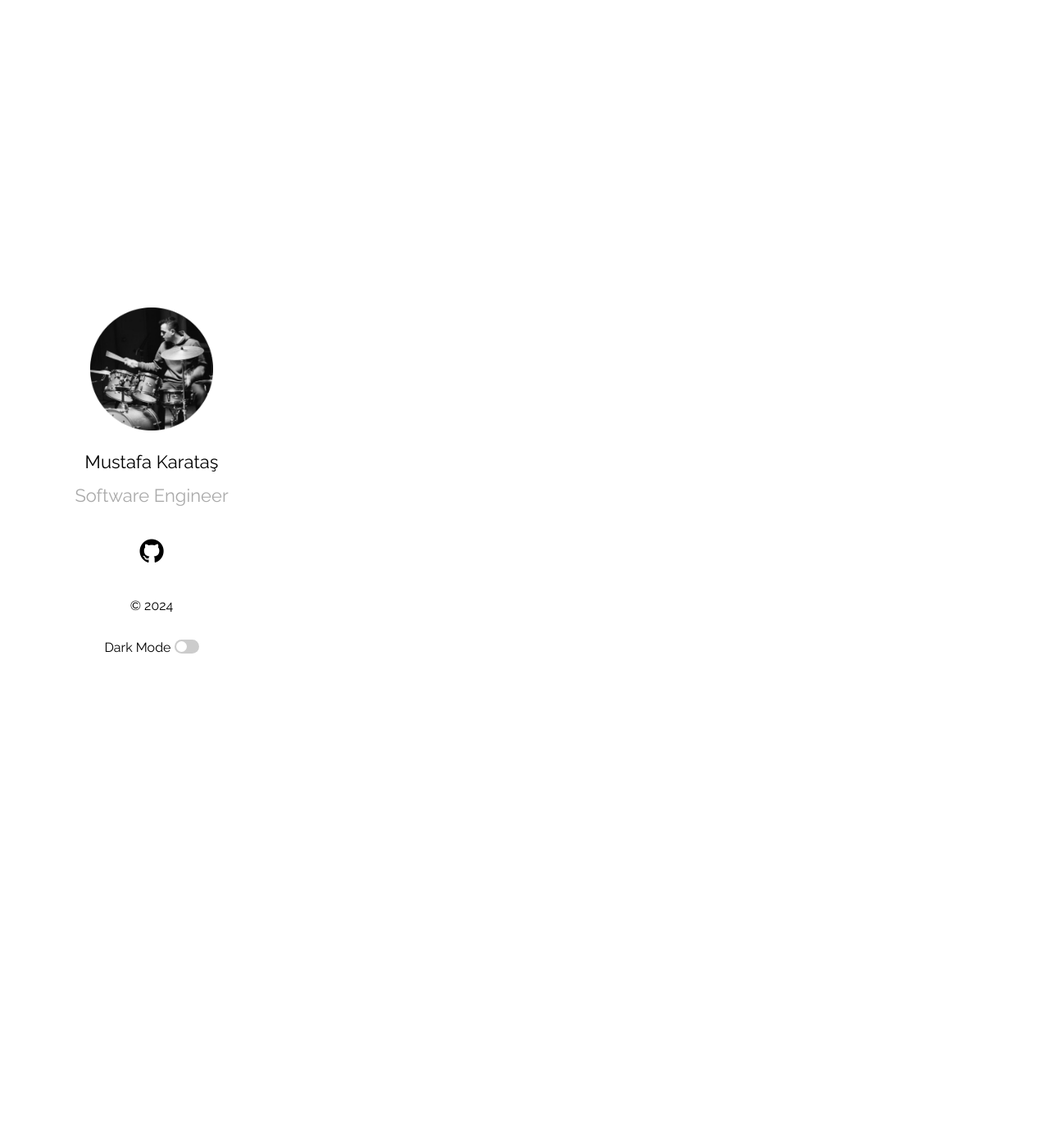
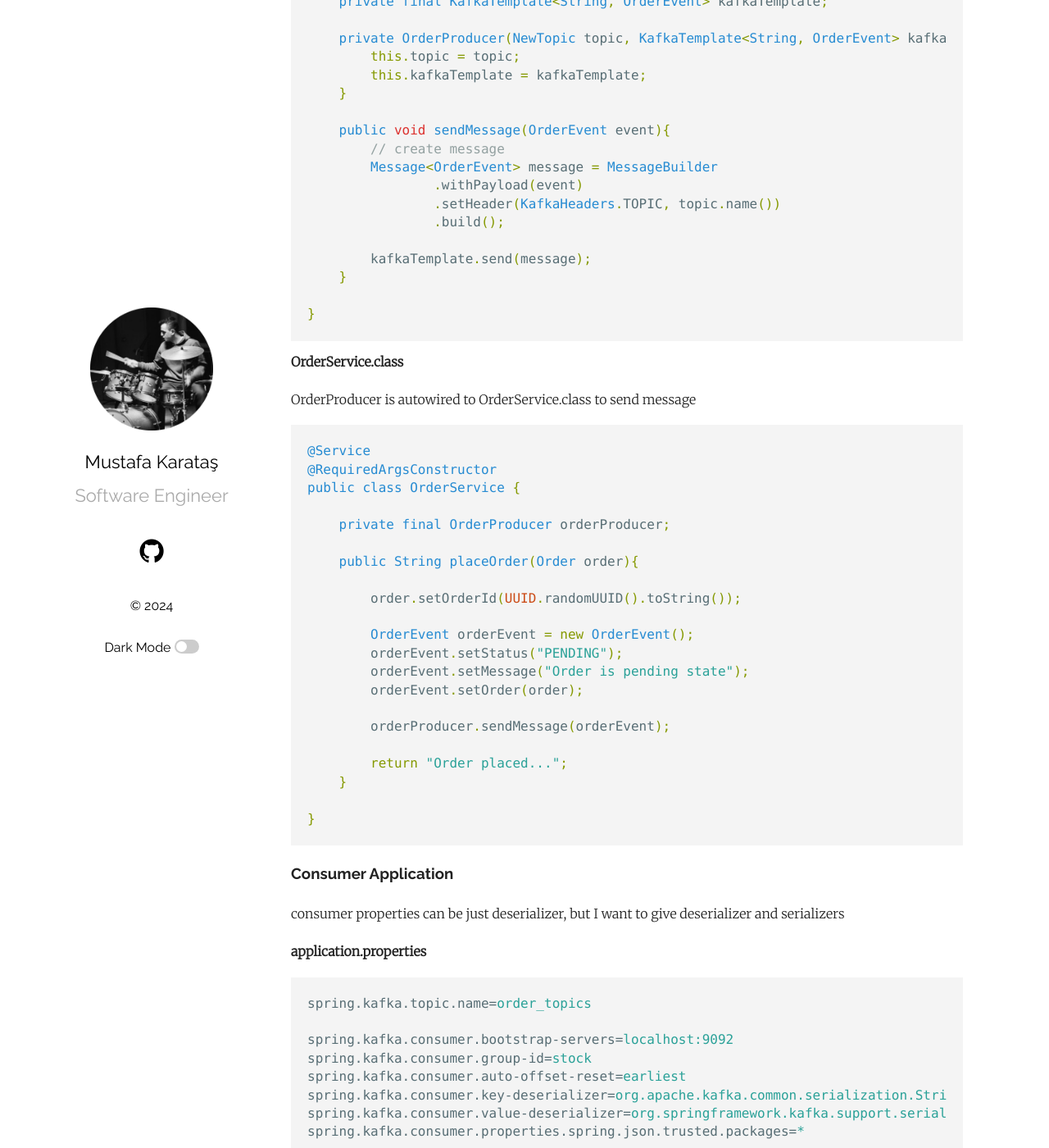
Before and after one commit to musticode/musticode.github.io, a Jekyll site: the page built from _posts/2024-06-20-test-musti.markdown, in a window 1280 px wide and 1400 px high, scrolled down 2966 px. Shown: the whole window at 82% size. Built offline with Jekyll 4.4.1, drawn with Linux system fonts in a browser that asks for light colours; some of the changed text lies outside the part shown.

````diff
--- a/_posts/2024-06-20-test-musti.markdown
+++ b/_posts/2024-06-20-test-musti.markdown
@@ -2,7 +2,7 @@
 layout: post
 title:  "Kafka Integration with SpringBoot"
 date:   2024-06-10 21:03:36 +0530
-categories: Javascript NodeJS
+categories: SpringBoot Java Kafka
 ---
 Kafka Integration with SpringBoot
 
@@ -52,3 +52,176 @@ services:
       - KAFKA_CLUSTERS_0_BOOTSTRAPSERVERS=kafka:29092
       - KAFKA_CLUSTERS_0_ZOOKEEPER=zookeeper:2181
 ```
+
+
+**pom.xml**<br>
+
+dependencies
+
+```xml
+<dependency>
+    <groupId>org.springframework.kafka</groupId>
+    <artifactId>spring-kafka</artifactId>
+</dependency>
+
+<dependency>
+    <groupId>org.springframework.kafka</groupId>
+    <artifactId>spring-kafka-test</artifactId>
+    <scope>test</scope>
+</dependency>
+```
+
+### Producer Application
+
+**application.properties**
+
+```properties
+spring.kafka.topic.name=order_topics
+
+spring.kafka.consumer.bootstrap-servers=localhost:9092
+spring.kafka.consumer.group-id=stock
+spring.kafka.consumer.auto-offset-reset=earliest
+spring.kafka.consumer.key-deserializer=org.apache.kafka.common.serialization.StringDeserializer
+spring.kafka.consumer.value-deserializer=org.springframework.kafka.support.serializer.JsonDeserializer
+spring.kafka.consumer.properties.spring.json.trusted.packages=*
+
+spring.kafka.producer.bootstrap-servers=localhost:9092
+spring.kafka.producer.key-serializer=org.apache.kafka.common.serialization.StringSerializer
+spring.kafka.producer.value-serializer=org.springframework.kafka.support.serializer.JsonSerializer
+
+```
+
+**KafkaTopicConfig.class**
+
+```java
+@Configuration
+public class KafkaTopicConfig {
+
+    @Value("${spring.kafka.topic.name}")
+    private String topicName;
+
+    @Bean
+    public NewTopic topic(){
+        return TopicBuilder.name(topicName)
+                .build();
+    }
+
+}
+```
+
+> There should be a OrderEvent class to send message as an object
+
+
+```java
+public class OrderEvent {
+    private String message;
+    private String status;
+    private Order order;
+    //constructor
+    //setters and getters
+}
+```
+
+**OrderProducer.class** <br>
+
+We should pass OrderEvent object to sendMessage method, event is set as payload`.withPayload(event)`.<br>
+topic name is set as header `.setHeader(KafkaHeaders.TOPIC, topic.name())`
+
+```java
+@Service
+@Slf4j
+public class OrderProducer {
+
+    private final NewTopic topic;
+    private final KafkaTemplate<String, OrderEvent> kafkaTemplate;
+
+    private OrderProducer(NewTopic topic, KafkaTemplate<String, OrderEvent> kafkaTemplate){
+        this.topic = topic;
+        this.kafkaTemplate = kafkaTemplate;
+    }
+
+    public void sendMessage(OrderEvent event){
+        // create message
+        Message<OrderEvent> message = MessageBuilder
+                .withPayload(event)
+                .setHeader(KafkaHeaders.TOPIC, topic.name())
+                .build();
+
+        kafkaTemplate.send(message);
+    }
+
+}
+```
+
+**OrderService.class** <br>
+
+OrderProducer is autowired to OrderService.class to send message
+
+
+```java
+@Service
+@RequiredArgsConstructor
+public class OrderService {
+
+    private final OrderProducer orderProducer;
+
+    public String placeOrder(Order order){
+
+        order.setOrderId(UUID.randomUUID().toString());
+
+        OrderEvent orderEvent = new OrderEvent();
+        orderEvent.setStatus("PENDING");
+        orderEvent.setMessage("Order is pending state");
+        orderEvent.setOrder(order);
+
+        orderProducer.sendMessage(orderEvent);
+
+        return "Order placed...";
+    }
+
+}
+```
+
+### Consumer Application
+
+consumer properties can be just deserializer, but I want to give deserializer and serializers
+
+**application.properties**
+
+```properties
+spring.kafka.topic.name=order_topics
+
+spring.kafka.consumer.bootstrap-servers=localhost:9092
+spring.kafka.consumer.group-id=stock
+spring.kafka.consumer.auto-offset-reset=earliest
+spring.kafka.consumer.key-deserializer=org.apache.kafka.common.serialization.StringDeserializer
+spring.kafka.consumer.value-deserializer=org.springframework.kafka.support.serializer.JsonDeserializer
+spring.kafka.consumer.properties.spring.json.trusted.packages=*
+
+spring.kafka.producer.bootstrap-servers=localhost:9092
+spring.kafka.producer.key-serializer=org.apache.kafka.common.serialization.StringSerializer
+spring.kafka.producer.value-serializer=org.springframework.kafka.support.serializer.JsonSerializer
+
+```
+
+**OrderConsumer.class**
+
+OrderConsumer is a service, `@KafkaListener` annotation should be used for consume method. OrderEvent should be passed to consume method.
+
+```java
+@Service
+public class OrderConsumer {
+
+
+    @KafkaListener(
+            topics = "${spring.kafka.topic.name}",
+            groupId = "${spring.kafka.consumer.group-id}"
+    )
+    public void consume(OrderEvent orderEvent){
+        System.out.println(orderEvent.getOrder().getOrderId());
+        System.out.println(orderEvent.getOrder().getName());
+        System.out.println(orderEvent.getOrder().getQty());
+    }
+
+}
+```
````
Also changed, not shown: _posts/2024-06-20-redis-integration.markdown (added, +382 -0 lines), dark.png (deleted), 8 other files.
